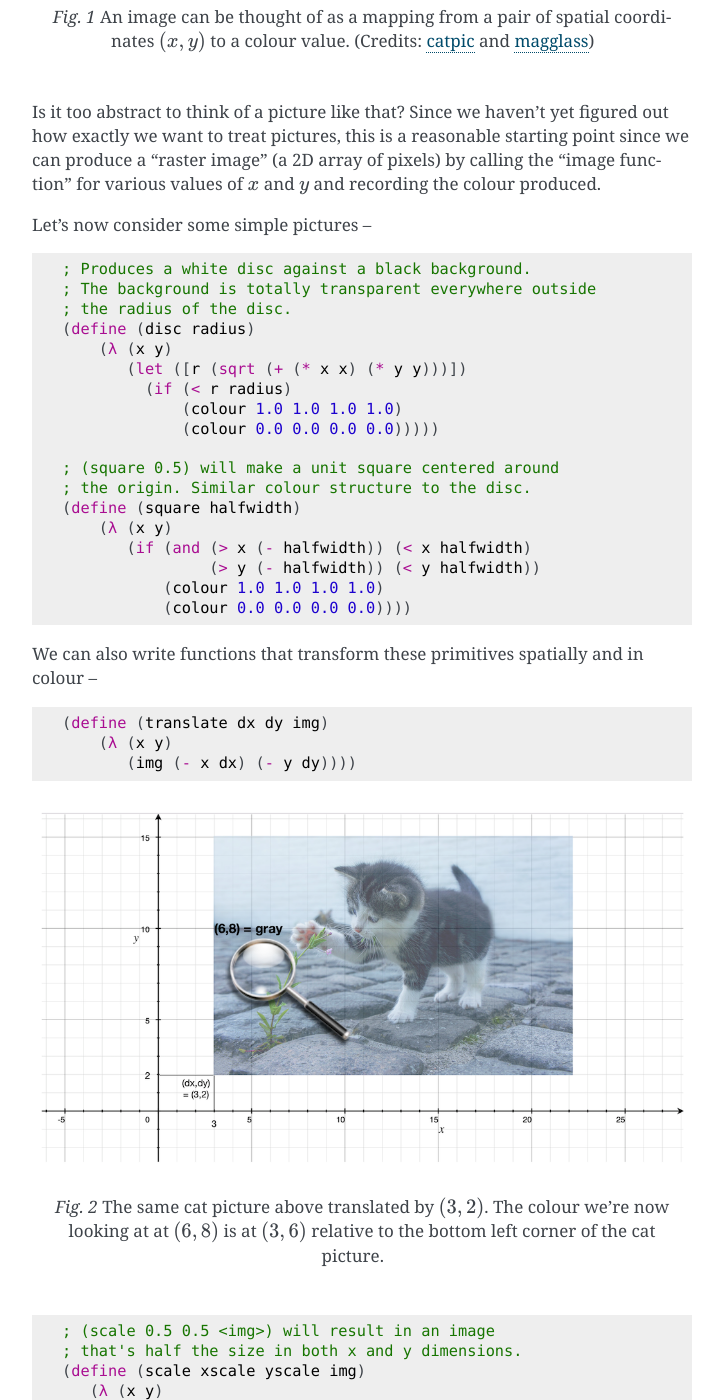
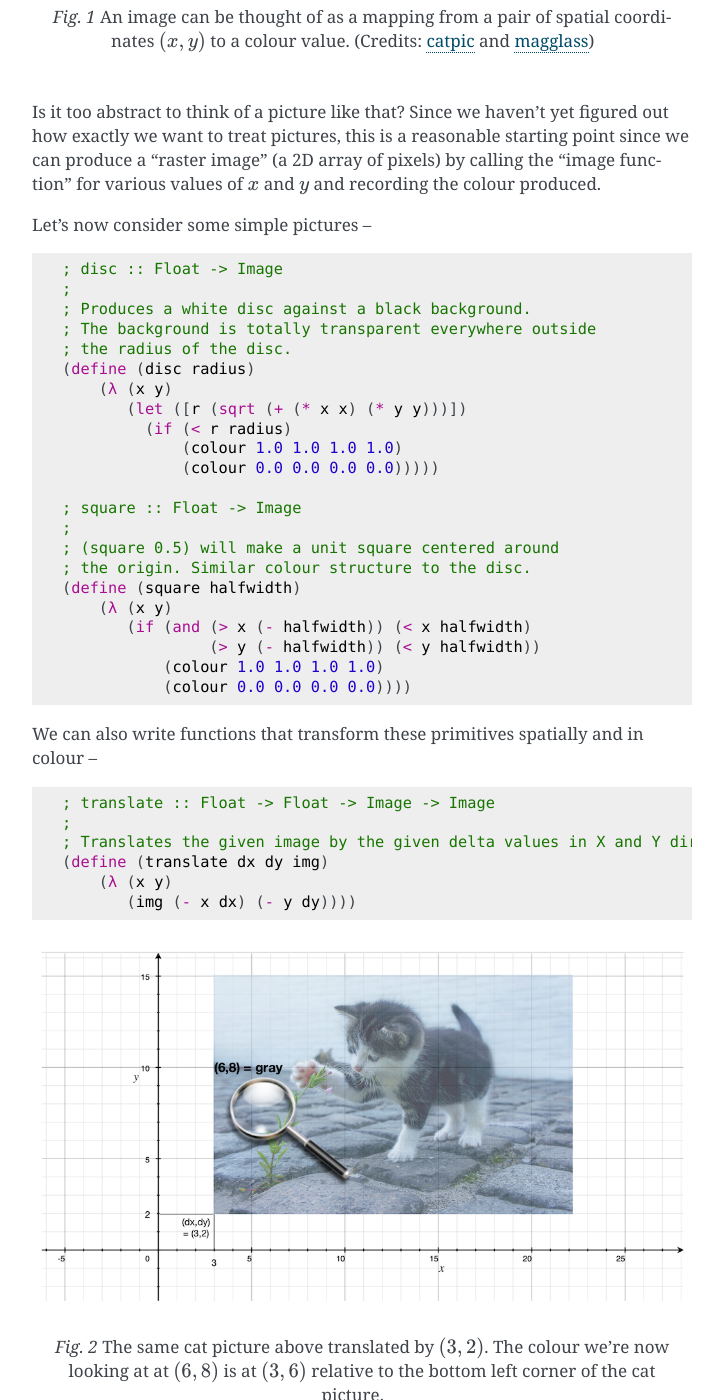
Before and after one commit to kreauniv/comp308, a Sphinx documentation site: the page built from source/piclang.rst, in a window 1280 px wide and 1400 px high, scrolled down 3393 px. Shown: the whole window, without its empty margins (388-1111 px from the left). Built offline with Sphinx 7.4.7, drawn with Linux system fonts in a browser that asks for light colours; some of the changed text lies outside the part shown.

Commit message:
Added haskell type signatures

```diff
--- a/source/piclang.rst
+++ b/source/piclang.rst
@@ -165,6 +165,8 @@ Let's now consider some simple pictures --
 
 .. code-block:: racket
 
+    ; disc :: Float -> Image
+    ;
     ; Produces a white disc against a black background.
     ; The background is totally transparent everywhere outside
     ; the radius of the disc.
@@ -175,6 +177,8 @@ Let's now consider some simple pictures --
                  (colour 1.0 1.0 1.0 1.0)
                  (colour 0.0 0.0 0.0 0.0)))))
 
+    ; square :: Float -> Image
+    ;
     ; (square 0.5) will make a unit square centered around
     ; the origin. Similar colour structure to the disc.
     (define (square halfwidth)
@@ -188,6 +192,9 @@ We can also write functions that transform these primitives spatially and in col
 
 .. code-block:: racket
 
+    ; translate :: Float -> Float -> Image -> Image
+    ;
+    ; Translates the given image by the given delta values in X and Y directions.
     (define (translate dx dy img)
         (λ (x y)
            (img (- x dx) (- y dy))))
@@ -203,6 +210,8 @@ We can also write functions that transform these primitives spatially and in col
 
 .. code-block:: racket
 
+    ; scale :: Float -> Float -> Image -> Image
+    ;
     ; (scale 0.5 0.5 <img>) will result in an image
     ; that's half the size in both x and y dimensions.
     (define (scale xscale yscale img)
@@ -234,6 +243,8 @@ We'll do a simple colour inversion before we go any further.
 
 .. code-block:: racket
 
+    ; invert-colour :: Image -> Image
+    ;
     ; Note that we preserve the alpha as is so that opaque colours
     ; in the original are mapped to opaque but inverted colours in
     ; the transformed picture.
```
